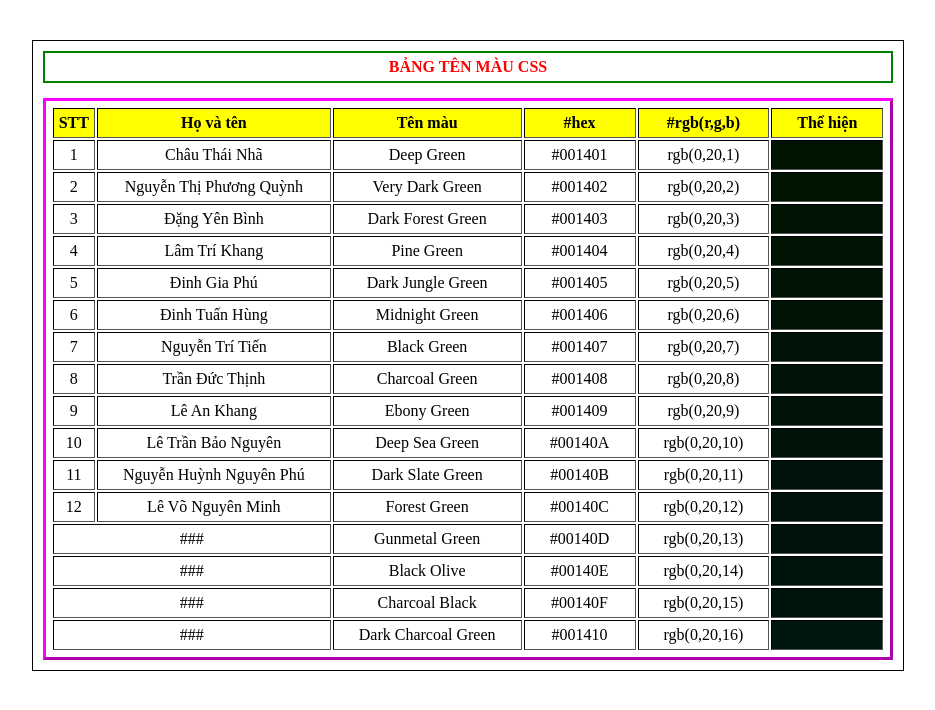
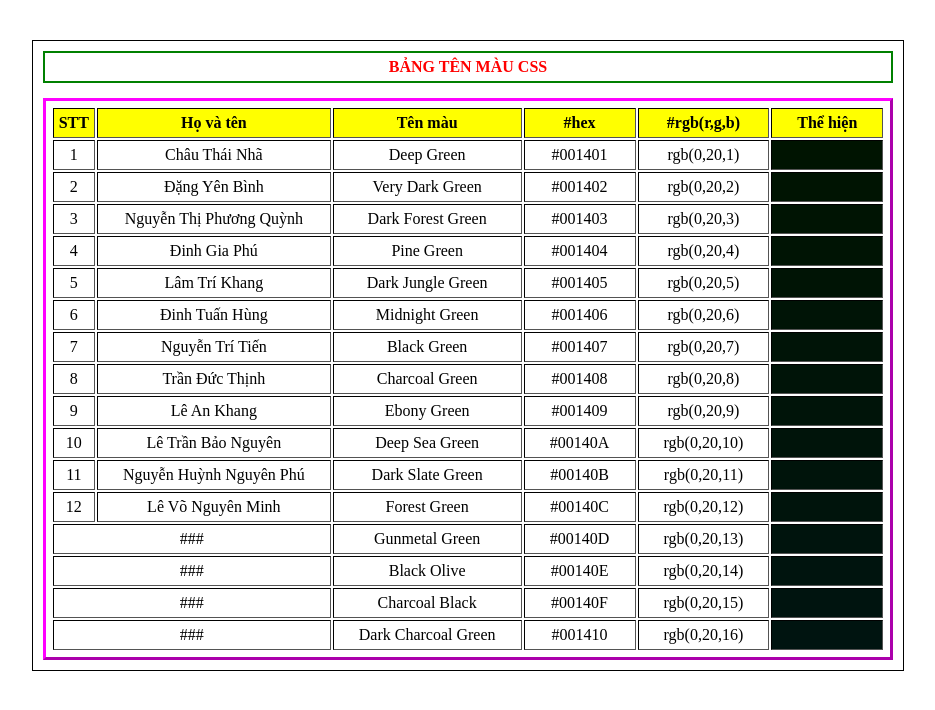
Before and after one commit to KatariiDev/to2_colors, a plain HTML site: page index.html in a window 1280 px wide. Shown: the whole page, without its empty margins (172-1107 px from the left). Drawn offline with Linux system fonts and the light colour scheme.

Commit message:
UPDATE index.html

```diff
--- a/index.html
+++ b/index.html
@@ -44,7 +44,7 @@
                 <!-- 2 -->
                 <tr>
                     <td class="stths stths-2">2</td>
-                    <td class="namehs namehs-2">Nguyễn Thị Phương Quỳnh</td>
+                    <td class="namehs namehs-2">Đặng Yên Bình</td>
                     <td class="namecl">Very Dark Green</td>
                     <td class="hexcl">#001402</td>
                     <td class="rgbcl">rgb(0,20,2)</td>
@@ -54,7 +54,7 @@
                 <!-- 3 -->
                 <tr>
                     <td class="stths stths-3">3</td>
-                    <td class="namehs namehs-3">Đặng Yên Bình</td>
+                    <td class="namehs namehs-3">Nguyễn Thị Phương Quỳnh</td>
                     <td class="namecl">Dark Forest Green</td>
                     <td class="hexcl">#001403</td>
                     <td class="rgbcl">rgb(0,20,3)</td>
@@ -64,7 +64,7 @@
                 <!-- 4 -->
                 <tr>
                     <td class="stths stths-4">4</td>
-                    <td class="namehs namehs-4">Lâm Trí Khang</td>
+                    <td class="namehs namehs-4">Đinh Gia Phú</td>
                     <td class="namecl">Pine Green</td>
                     <td class="hexcl">#001404</td>
                     <td class="rgbcl">rgb(0,20,4)</td>
@@ -74,7 +74,7 @@
                 <!-- 5 -->
                 <tr>
                     <td class="stths stths-5">5</td>
-                    <td class="namehs namehs-5">Đinh Gia Phú</td>
+                    <td class="namehs namehs-5">Lâm Trí Khang</td>
                     <td class="namecl">Dark Jungle Green</td>
                     <td class="hexcl">#001405</td>
                     <td class="rgbcl">rgb(0,20,5)</td>
```
